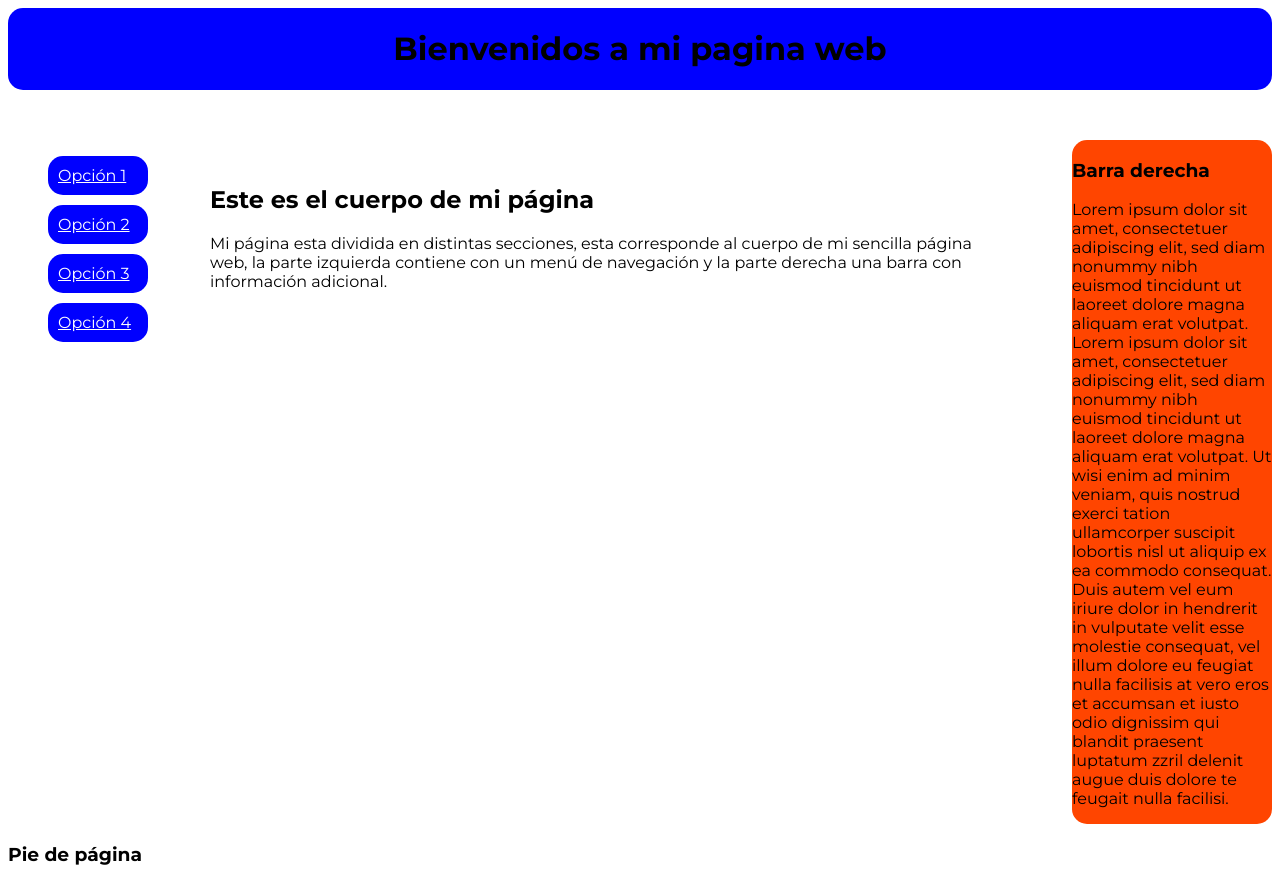
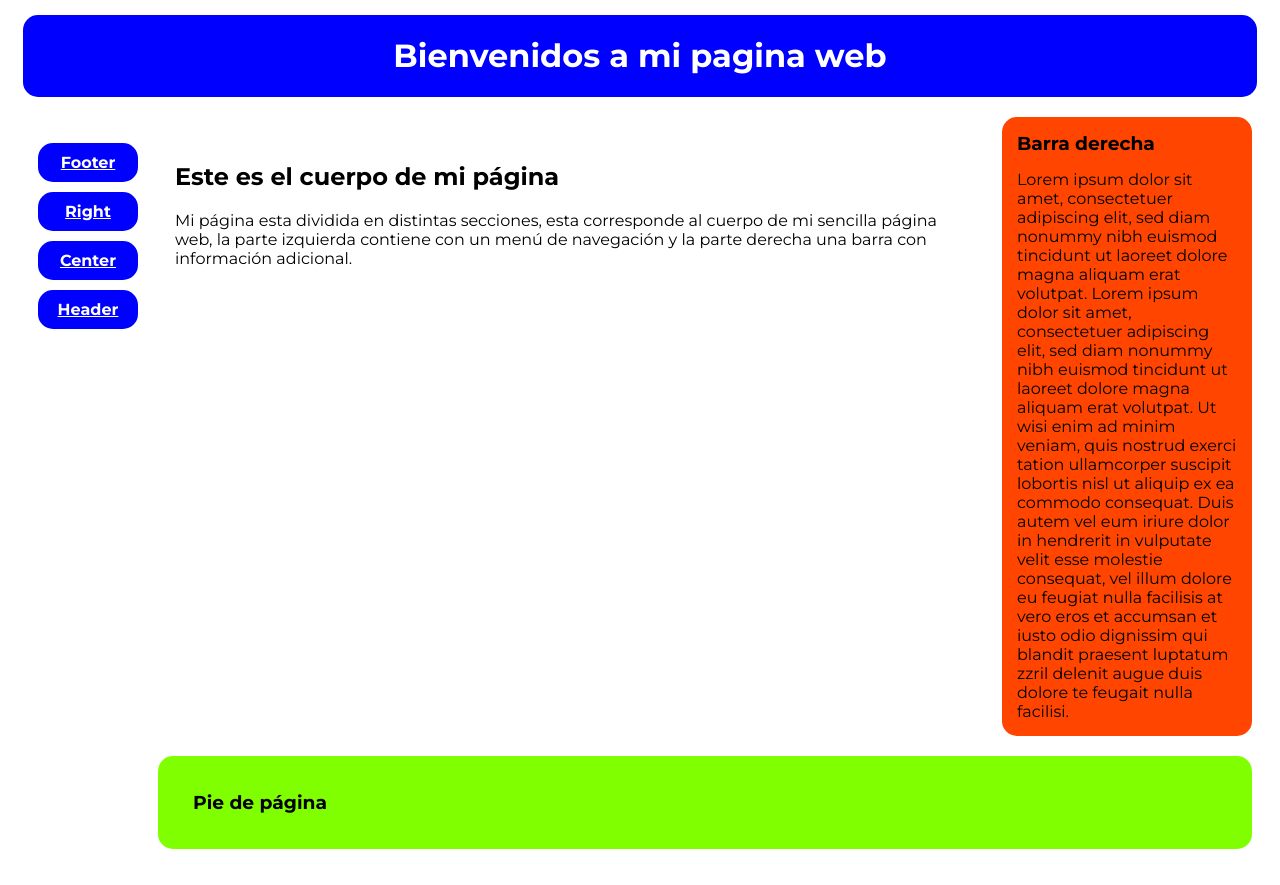
Before and after one commit to Sincal200/Desarrollo-Web, a plain HTML site: page CSS - Flexbox/sin_estilo.html in a window 1280 px wide. After the commit the page ends 857 px from the top, so only its background shows below. Drawn offline with Linux system fonts and the light colour scheme.

Commit message:
Toques finales

```diff
--- a/CSS - Flexbox/index.css
+++ b/CSS - Flexbox/index.css
@@ -6,18 +6,24 @@
     background-color: blue;
     justify-content: center;
     border-radius: 15px;
+    color: white;
+    font-weight: bold;
+    margin: 15px;
 }
 
+
 .container{
-    margin-top: 50px;
     display: flex;
     justify-content: space-between;
     flex-direction: row;
     flex-wrap: nowrap;
+    margin: 20px;
 
 }
 
-
+.nav-menu{
+    padding: 10px;
+}
 .left-sidebar .nav-menu li{
     background-color: blue;
     width: 80px;
@@ -25,19 +31,22 @@
     margin-bottom: 10px;
     border-radius: 15px;
     padding: 10px;
+    text-align: center;
 
 }
 
 .left-sidebar .nav-menu li a{
     color: white;
     text-decoration: underline;
+    text-align: center;
+    font-weight: bolder;
 }
 
 .right-sidebar{
     display: inline-block;
     background-color: orangered;
     border-radius: 15px;
-    width: 200px;
+    width: 250px;
 }
 
 .text{
@@ -45,3 +54,16 @@
     display: inline-block;
     width: 800px;
 }
+
+.right-sidebar p, h3{
+    margin: 15px;
+}
+
+.footer{
+    display: flex;
+    background-color: chartreuse;
+    border-radius: 15px;
+    padding: 20px;
+    margin-right: 20px;
+    margin-left: 150px;
+}
--- a/CSS - Flexbox/sin_estilo.html
+++ b/CSS - Flexbox/sin_estilo.html
@@ -11,23 +11,23 @@
     <title>Document</title>
 </head>
 <body>
-    <div class="header">
+    <div class="header" id="header">
         <h1>Bienvenidos a mi pagina web</h1>
     </div>
     <div class="container">
         <div class="left-sidebar">
             <ul class="nav-menu">
-                <li><a href="#"> Opción 1</a></li>
-                <li><a href="#"> Opción 2</a></li>
-                <li><a href="#"> Opción 3</a></li>
-                <li><a href="#"> Opción 4</a></li>
+                <li><a href="#footer"> Footer</a></li>
+                <li><a href="#right"> Right</a></li>
+                <li><a href="#center"> Center</a></li>
+                <li><a href="#header"> Header</a></li>
             </ul>
         </div>
-        <div class="text">
+        <div class="text" id="center">
             <h2>Este es el cuerpo de mi página</h2>
             <p>Mi página esta dividida en distintas secciones, esta corresponde al cuerpo de mi sencilla página web, la parte izquierda contiene con un menú de navegación y la parte derecha una barra con información adicional.</p>
         </div>
-        <div class="right-sidebar">
+        <div class="right-sidebar" id="right">
             <h3>Barra derecha</h3>
             <p>
     Lorem ipsum dolor sit amet, consectetuer adipiscing elit, sed diam nonummy nibh euismod tincidunt ut laoreet dolore magna aliquam erat volutpat.
@@ -36,7 +36,7 @@
             </p>
         </div>
     </div>
-    <div class="footer">
+    <div class="footer" id="footer">
         <h3>Pie de página</h3>
     </div>
 </body>
```
